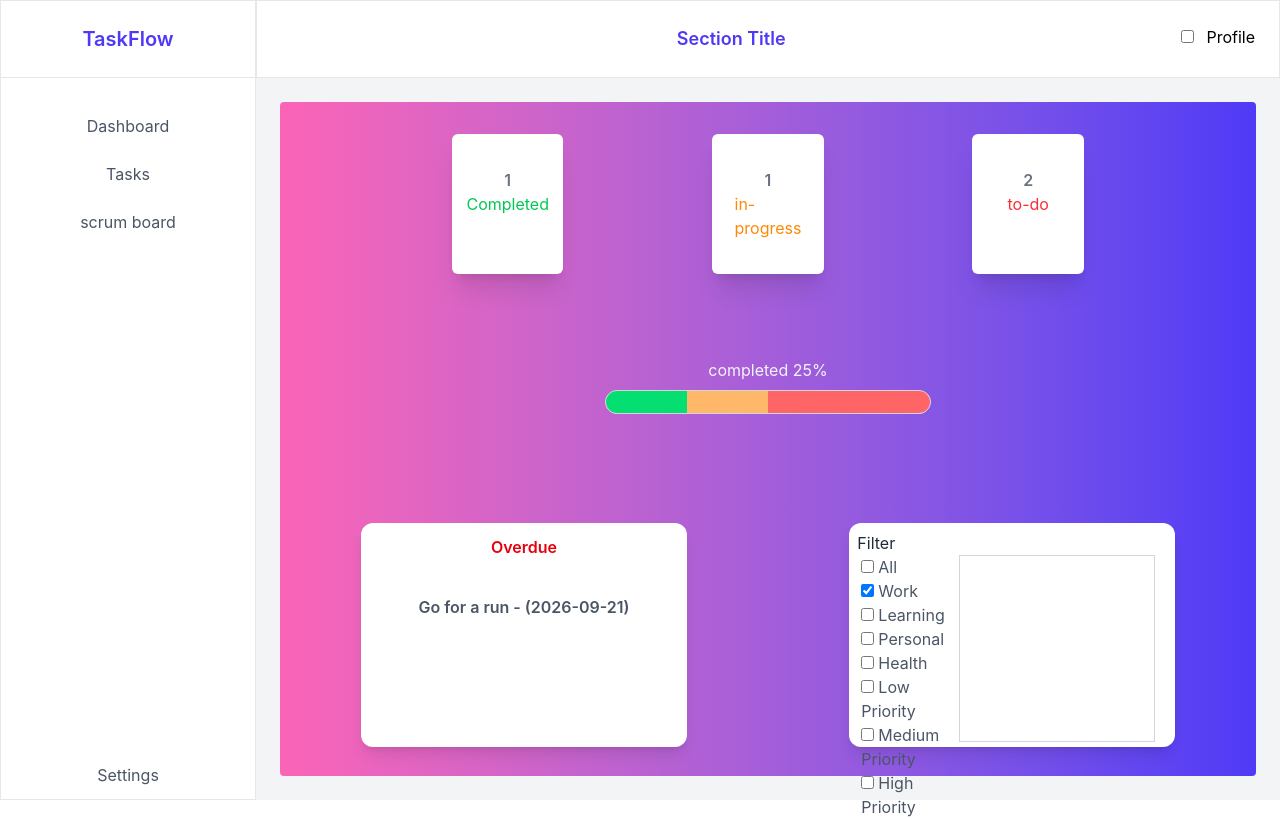
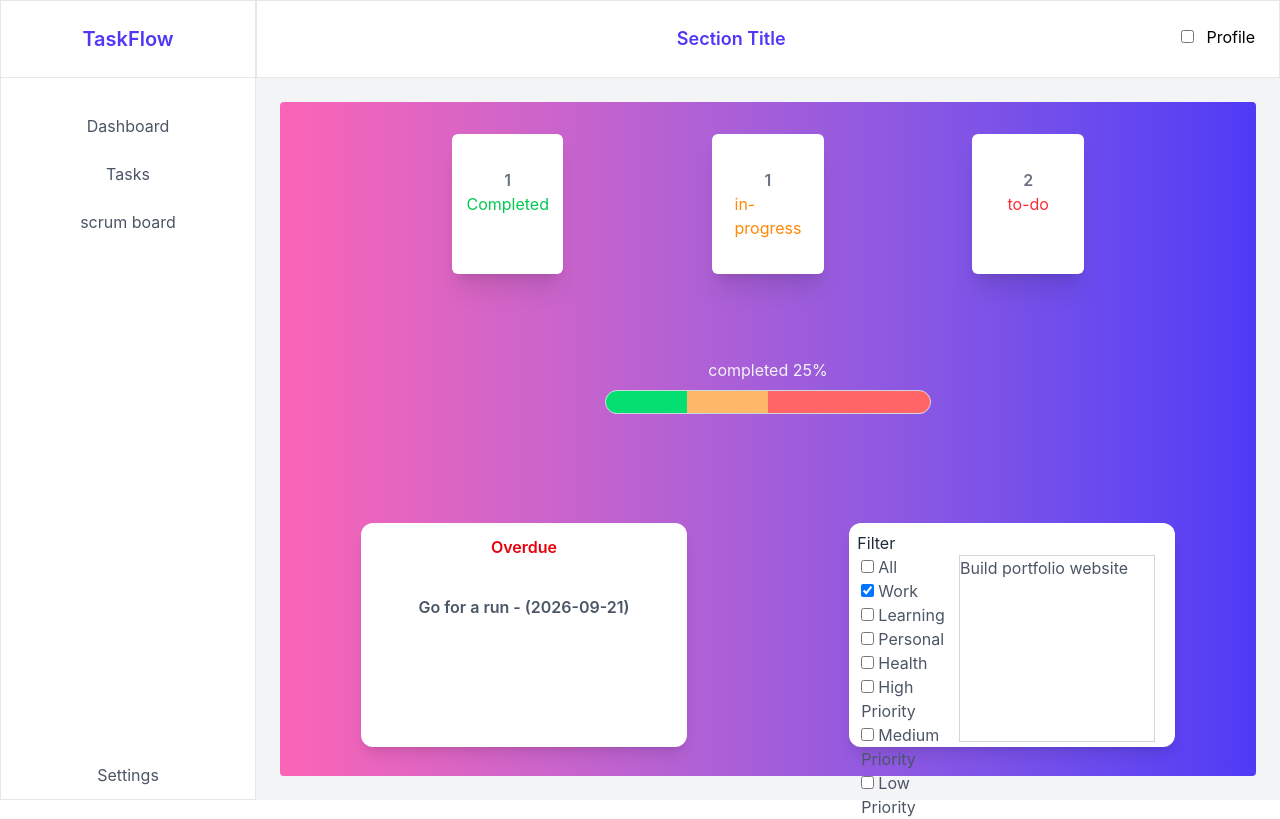
Before and after one commit to KaylinSoobz/TaskManagement, a React (Vite) app: page / in a window 1280 px wide. Both pictures are taken after a click on the checkbox 867 px from the left and 590 px from the top of the page. Built offline with nearby package versions, Linux system fonts and the light colour scheme.

Commit message:
added some filtering logic and UI edits

```diff
--- a/src/subComponents/DisplayTaskStatus.jsx
+++ b/src/subComponents/DisplayTaskStatus.jsx
@@ -12,15 +12,15 @@ const DisplayTaskStatus = () => {
 
  return (
     <div className="flex flex-row  justify-around mt-8 w-4/5">
-        <article className="flex flex-col items-center shadow-xl rounded-md p-8 bg-white w-1/7 border-2 border-transparent hover:border-green-500">
+        <article className=" flex flex-col items-center shadow-xl rounded-md p-8 bg-white w-1/7 border-2 border-transparent hover:border-green-500 hover:cursor-pointer">
             <p className="text-gray-500 font-semibold"> {CountTask("completed")}</p>
             <p  className="text-green-500">Completed</p>
         </article>
-        <article className="flex flex-col items-center shadow-xl rounded-md p-8 bg-white w-1/7 border-2 border-transparent hover:border-orange-400">
+        <article className="flex flex-col items-center shadow-xl rounded-md p-8 bg-white w-1/7 border-2 border-transparent hover:border-orange-400 hover:cursor-pointer">
             <p className="text-gray-500 font-semibold">{CountTask("in-progress")}</p>
             <p className="text-orange-400">in-progress</p>
         </article>
-        <article className="flex flex-col items-center shadow-xl rounded-md p-8 bg-white w-1/7 border-2 border-transparent hover:border-red-500">
+        <article className="flex flex-col items-center shadow-xl rounded-md p-8 bg-white w-1/7 border-2 border-transparent hover:border-red-500 hover:cursor-pointer">
             <p className="text-gray-500 font-semibold">{CountTask("todo")}</p>
             <p className="text-red-500">to-do</p>
         </article>
--- a/src/subComponents/FilterTasks.jsx
+++ b/src/subComponents/FilterTasks.jsx
@@ -1,6 +1,42 @@
+import { useState } from "react";
 import initialTasks from "../data/tasks.jsx"
 
 const FilterTasks = () => {
+
+    const [selectedFilters, setSelectedFilters] = useState([]);
+    const [selectedTasks, setSelectedTasks] = useState([]);
+
+
+    const handleEvent = (event ,property,value) => {
+
+        const checked = event.target.checked;
+
+        if (checked){
+            const newFilter = [
+                ...selectedFilters,{property : property, value:value}
+            ];
+            setSelectedFilters(newFilter)
+            const FilteredTasks = initialTasks.filter(task =>
+            newFilter.some(filter =>
+            task[filter.property] === filter.value
+             )
+            );
+            setSelectedTasks(FilteredTasks)
+        }
+        else
+        {
+            const newFilter = selectedFilters.filter(filter => !(filter.property === property && filter.value === value));
+            setSelectedFilters(newFilter)
+            const FilteredTasks = initialTasks.filter(task =>
+            newFilter.some(filter =>
+            task[filter.property] === filter.value
+             )
+            );
+            setSelectedTasks(FilteredTasks)
+        }
+
+    }
+
 
 
 
@@ -10,40 +46,47 @@ return (
                         <div className="flex flex-row w-full h-full">
                         <div className="flex flex-col w-1/3 ml-1">
                             <div>
-                             <input type="checkbox" id="allCheckbox"/>
+                             <input className="hover:cursor-pointer" type="checkbox" id="allCheckbox" />
                              <label className="ml-1">All</label>
                             </div>
                             <div>
-                             <input type="checkbox" id="WorkCheckbox"/>
+                             <input className="hover:cursor-pointer" type="checkbox" id="WorkCheckbox " onChange={(event) => handleEvent(event,"category", "work")}/>
                              <label className="ml-1">Work</label>
                             </div>
                             <div>
-                             <input type="checkbox" id="LearningCheckbox"/>
+                             <input className="hover:cursor-pointer" type="checkbox" id="LearningCheckbox" onChange={(event) => handleEvent(event,"category", "learning")}/>
                              <label className="ml-1">Learning</label>
                             </div>
                             <div>
-                             <input type="checkbox" id="PersonalCheckbox"/>
+                             <input className="hover:cursor-pointer" type="checkbox" id="PersonalCheckbox" onChange={(event) => handleEvent(event,"category", "personal")}/>
                              <label className="ml-1">Personal</label>
                             </div>
                             <div>
-                             <input type="checkbox" id="HealthCheckbox"/>
+                             <input className="hover:cursor-pointer" type="checkbox" id="HealthCheckbox" onChange={(event) => handleEvent(event,"category", "health")}/>
                              <label className="ml-1">Health</label>
                             </div>
                             <div>
-                             <input type="checkbox" id="PriorityCheckbox"/>
-                             <label className="ml-1">Low Priority</label>
+                             <input className="hover:cursor-pointer" type="checkbox" id="PriorityCheckbox" onChange={(event) => handleEvent(event,"priority", "high")}/>
+                             <label className="ml-1">High Priority</label>
                             </div>
                             <div>
-                             <input type="checkbox" id="MediumCheckbox"/>
+                             <input className="hover:cursor-pointer" type="checkbox" id="MediumCheckbox" onChange={(event) => handleEvent(event,"priority", "medium")}/>
                              <label className="ml-1">Medium Priority</label>
                             </div>
                             <div>
-                             <input type="checkbox" id="HighCheckbox" />
-                             <label className="ml-1">High Priority</label>
+                             <input className="hover:cursor-pointer" type="checkbox" id="HighCheckbox" onChange={(event) => handleEvent(event,"priority", "low")}/>
+                             <label className="ml-1">Low Priority</label>
                             </div>
                         </div>
                         <div className="h-9/10 w-2/3 mr-3 border border-gray-300 ">
-
+                        <ul>
+                            {
+                              selectedTasks.map(task =>
+                              <li key={task.id}>
+                              {task.title}
+                               </li>)
+                            }
+                        </ul>
                         </div>
                         </div>
                     </div>
```
Also changed, not shown: src/Processes/CountTasks.jsx (added).
